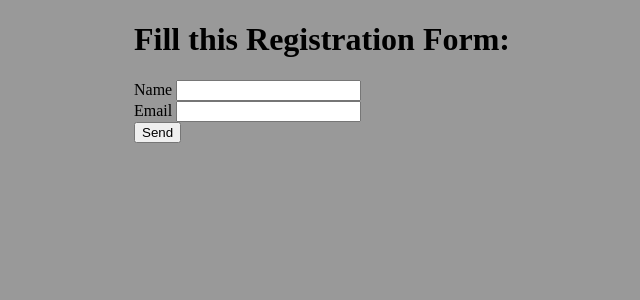
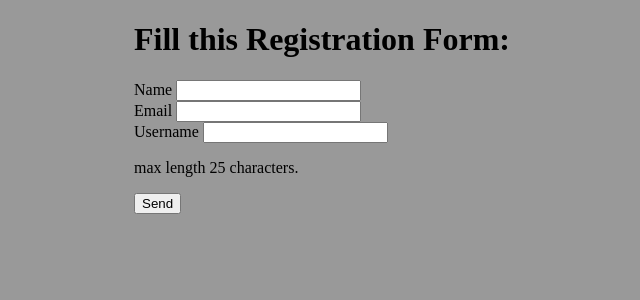
Before and after one commit to soudaou/assignments, a PHP site: page / in a window 1280 px wide. Shown: the top 300 px of the page, without its empty margins (2-642 px from the left). Run offline with PHP 8.4, Linux system fonts and the light colour scheme; data that the repository does not hold is empty.

Commit message:
added a username tag

```diff
--- a/mtm1531/assignment-3/index.php
+++ b/mtm1531/assignment-3/index.php
@@ -33,6 +33,17 @@ require_once 'includes/form-processor.php';
             <input id="email" name="email" required value="<?php echo $email; ?>">
         </div>
 
+        <div>
+            <label for="username">
+            	Username
+				<?php if (isset($errors['username'])): ?>
+            	<strong class="error">username is required</strong>
+				<?php endif; ?>
+            </label>
+            <input id="username" name="username" required value="<?php echo $username; ?>">
+            <p>max length 25 characters.</p>
+        </div>
+
         <button types="submit">Send</button>
     </form>
 
```
